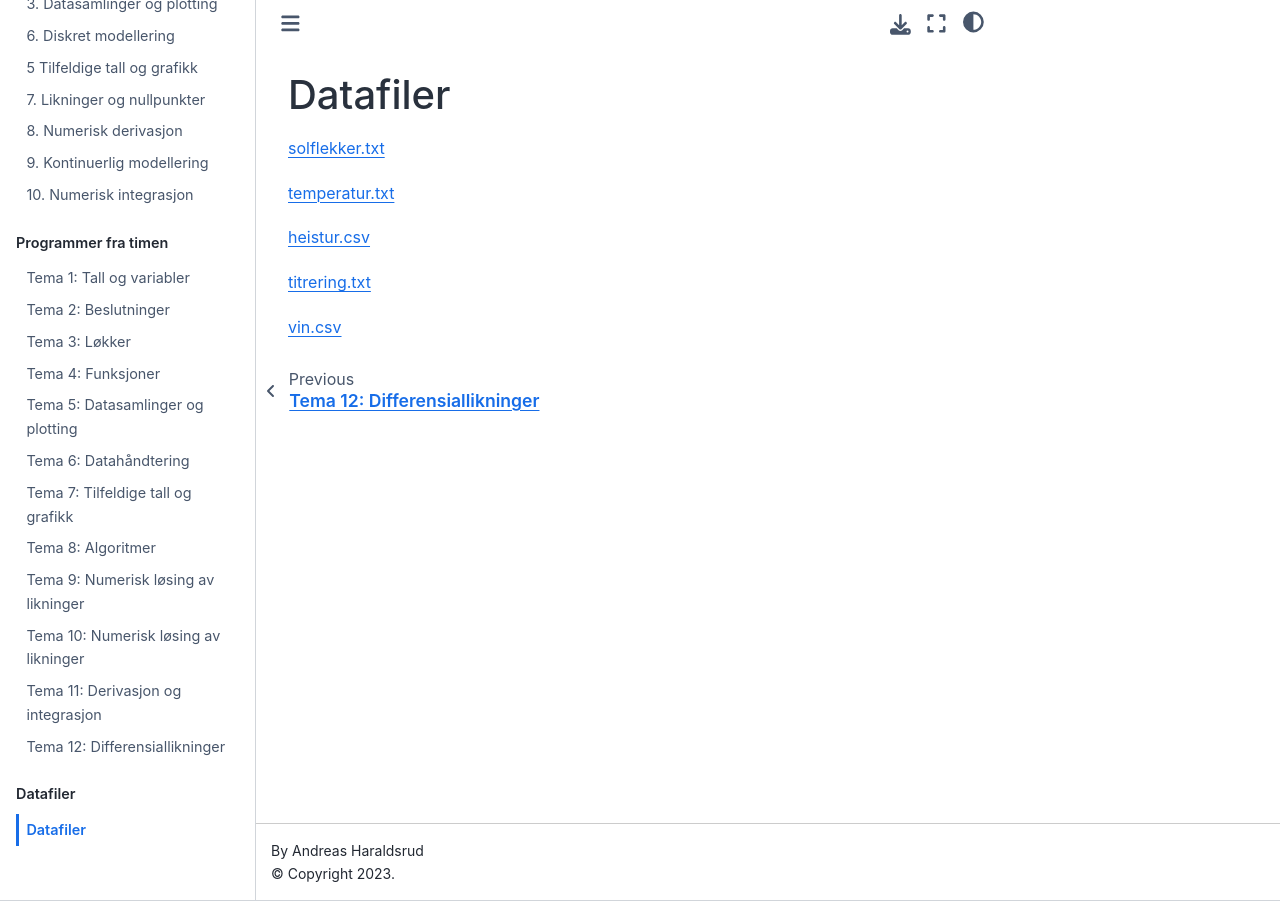
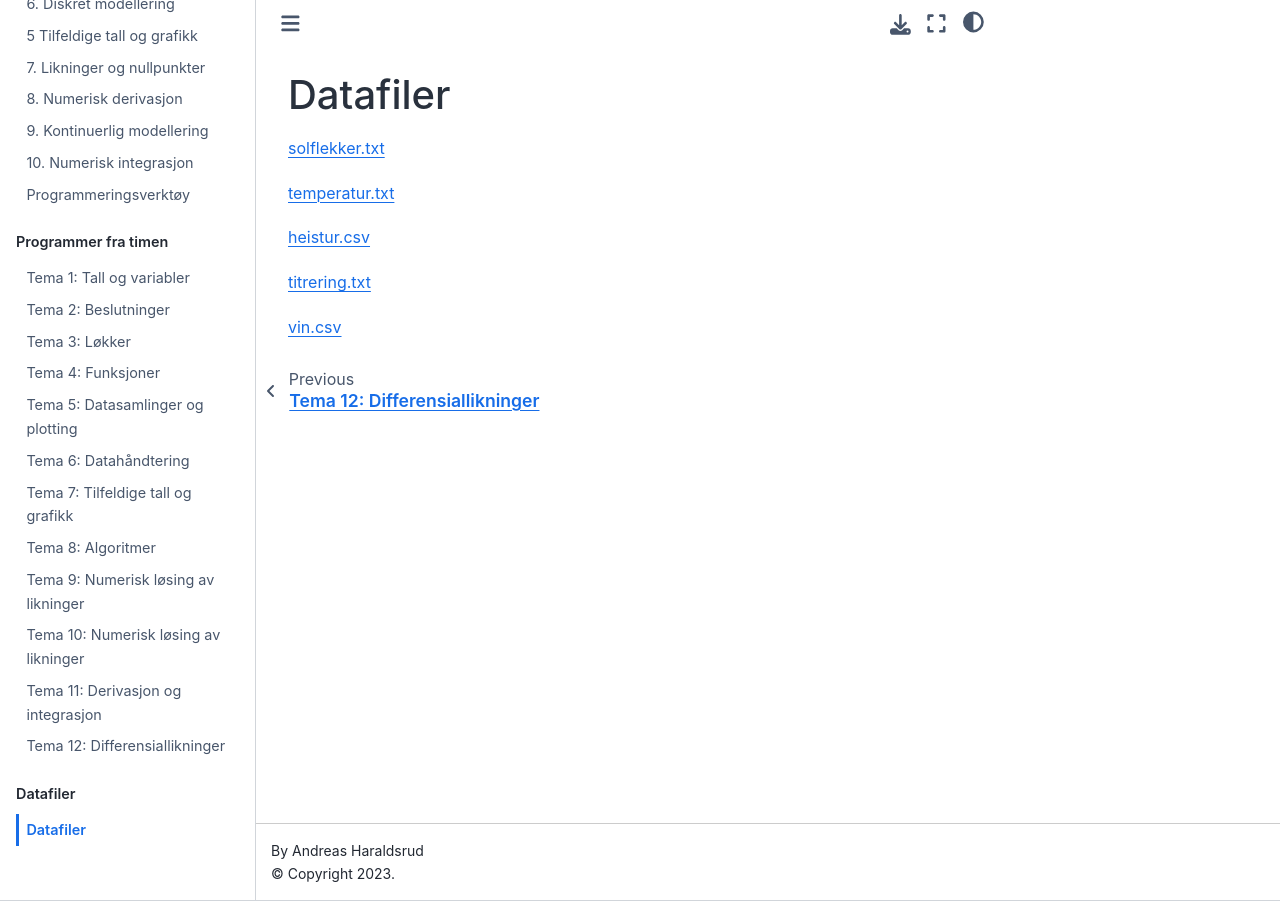
Before and after one commit to andreasdh/Programmering-og-modellering, a Jupyter Book: the page built from docs/datafiler.ipynb, in a window 1280 px wide. Built offline with Jupyter Book 1.0.4 settings and Sphinx 7.4.7 and the Sphinx Book theme 1.1.4, drawn with Linux system fonts in a browser that asks for light colours.

```diff
--- a/_toc.yml
+++ b/_toc.yml
@@ -11,6 +11,7 @@
   - file: docs/derivasjon
   - file: docs/differensiallikninger
   - file: docs/integrasjon
+  - file: docs/programmeringsverktøy
 
 - part: Programmer fra timen
   chapters:
```
Also changed, not shown: docs/programmeringsverktøy.ipynb (added), docs/tema8.ipynb.
